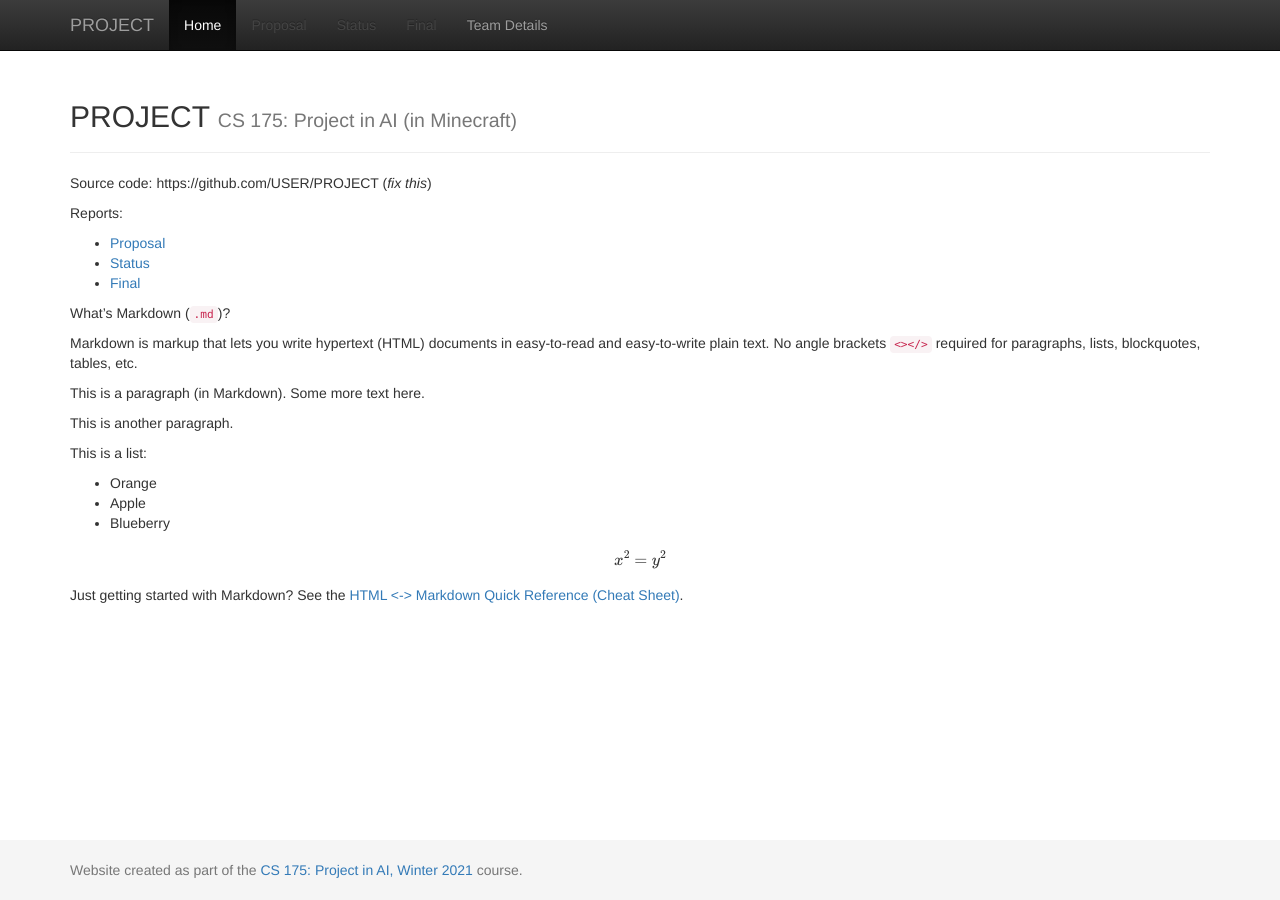
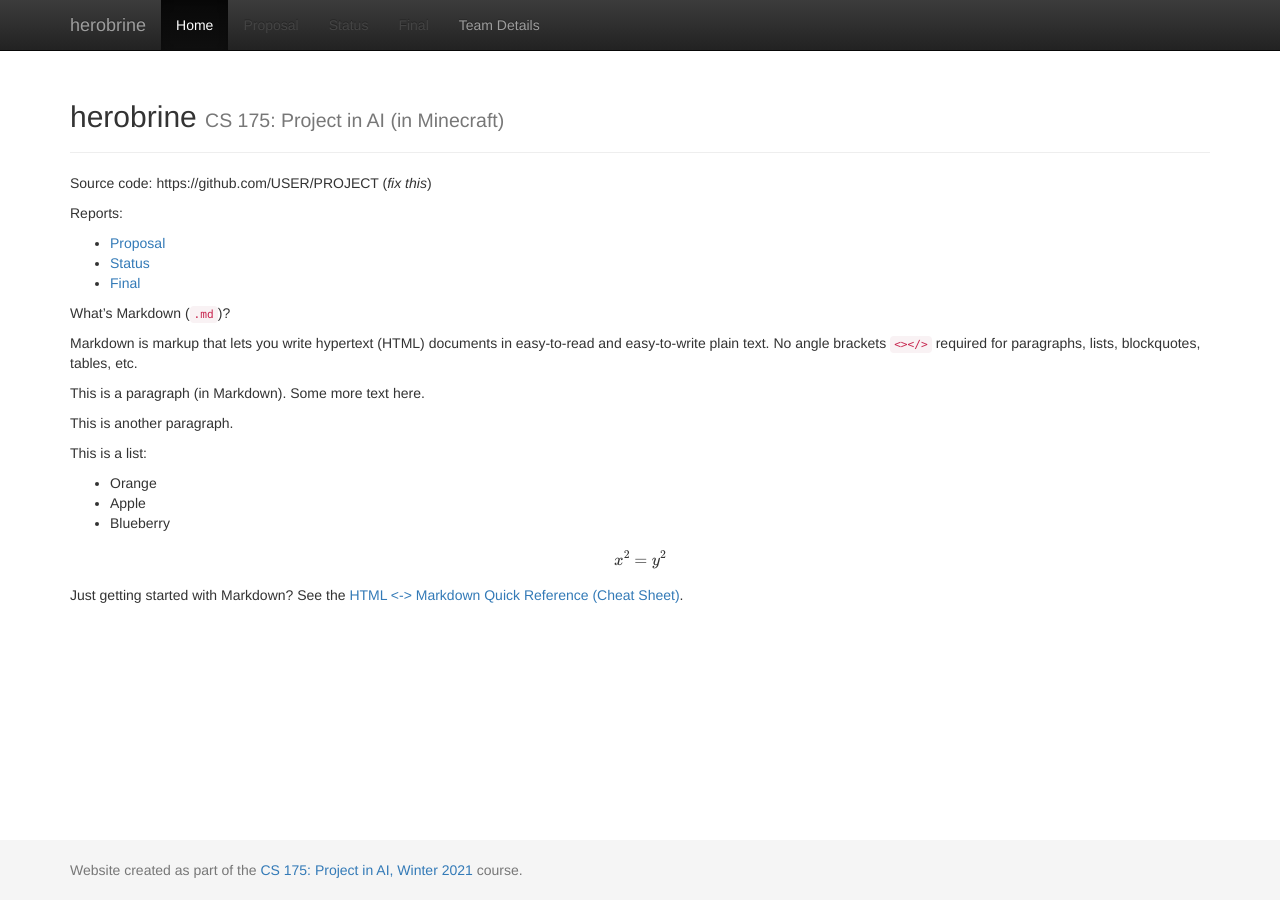
Before and after one commit to ETTOTW/Herobrine, a Jekyll site: the page built from index.md, in a window 1280 px wide. Built offline with Jekyll 4.4.1, drawn with Linux system fonts in a browser that asks for light colours; formulas are drawn with MathJax 3.

Commit message:
Update _config.yml

```diff
--- a/_config.yml
+++ b/_config.yml
@@ -1,7 +1,7 @@
 ###########
 # site.title
 
-title:    'PROJECT'
+title:    'herobrine'
 subtitle: 'CS 175: Project in AI (in Minecraft)'
 
 
```
